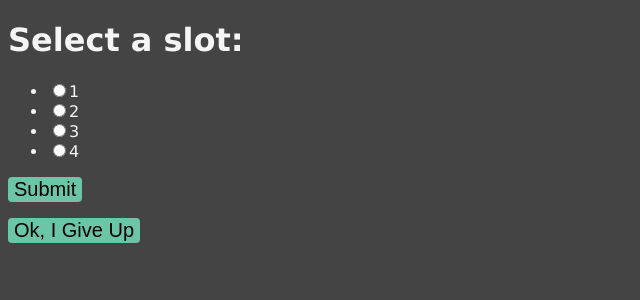
After one commit to peterlor0/CSC350_FALL2021_GROUP, a PHP site: the page made by htdocs/schedule page/schedule.html in a window 1280 px wide. The commit adds this page. Shown: the top 300 px of the page, without its empty margins (0-640 px from the left). Run offline with PHP 8.4, Linux system fonts and the light colour scheme.

Commit message:
added schedule page

```diff
--- a/htdocs/main page/main.php
+++ b/htdocs/main page/main.php
@@ -21,6 +21,9 @@
         echo "Room Number: " . $row[2] . "<br>";
         echo "<a href='logout.php'>Log out</a>";
         $conn->close();
+        ?>
+        <a href="../schedule page/schedule.html">Schedule...</a>
+        <?php
     } else {
         echo "error";
     }
--- /dev/null
+++ b/htdocs/schedule page/schedule.html
@@ -0,0 +1,27 @@
+<!DOCTYPE html>
+
+<?php require $_SERVER['DOCUMENT_ROOT'] . "/shared.php" ?>
+
+<html>
+
+<head>
+    <title></title>
+    <link rel="stylesheet" href="/shared.css">
+    <link rel="stylesheet" href="schedule.css">
+</head>
+
+<body>
+    <p><h1>Select a slot:</h1></p>
+    <ul>
+        <li><label><input type="radio" name="slot" value="1">1</label></li>
+        <li><label><input type="radio" name="slot" value="2">2</label></li>
+        <li><label><input type="radio" name="slot" value="3">3</label></li>
+        <li><label><input type="radio" name="slot" value="4">4</label></li>
+    </ul>
+
+    <p><button>Submit</button></p>
+    <p><button>Ok, I Give Up</button></p>
+
+</body>
+
+</html>
```
Also changed, not shown: htdocs/schedule page/schedule.css (added).
